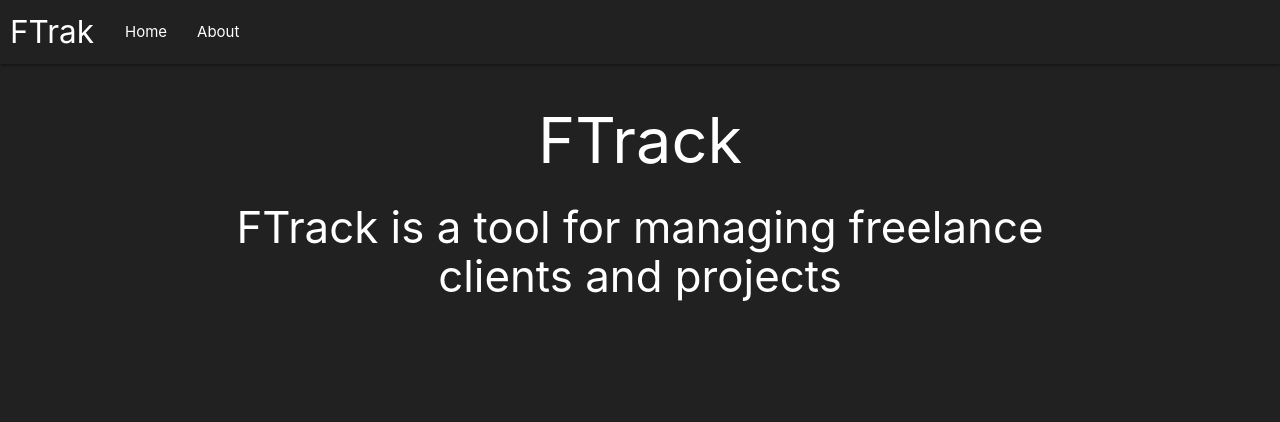
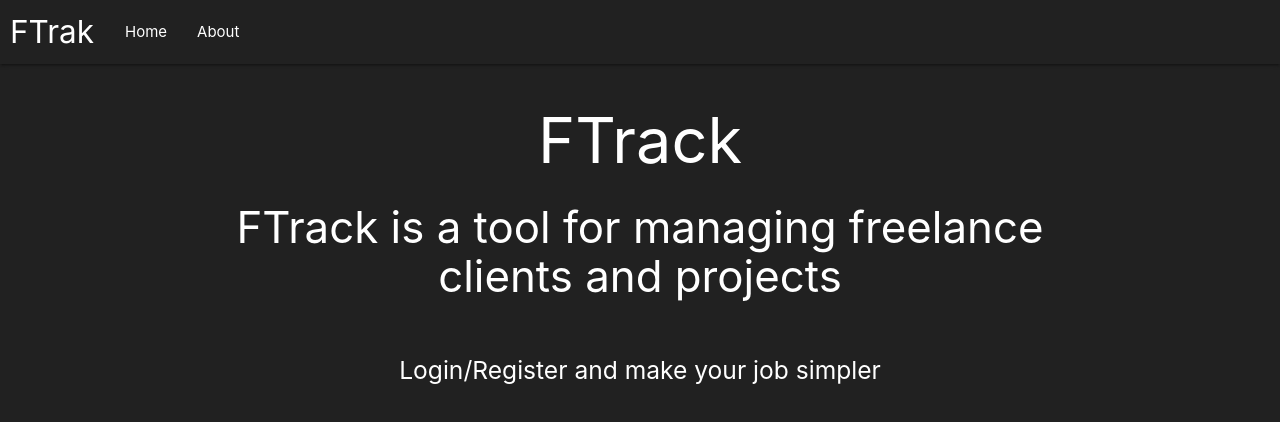
Before and after one commit to Sbakken21/mern-tracker, a React (Create React App) app in the folder client/: page / in a window 1280 px wide. Shown: the top 422 px of the page. Built offline with nearby package versions, Linux system fonts and the light colour scheme; no server answers.

Commit message:
added info to landing and about pages

```diff
--- a/client/src/components/About.js
+++ b/client/src/components/About.js
@@ -5,6 +5,7 @@ const About = () => {
         <div className="container">
             <h1>About</h1>
             <p>FTrak is designed using the MERN stack (MongoDB for a database, Express as a backend framework, React for the frontend, and NodeJS).</p>
+            <p>The source code can be found <a href="https://github.com/Sbakken21/mern-tracker">here.</a></p>
         </div>
     );
 };
--- a/client/src/components/Landing.js
+++ b/client/src/components/Landing.js
@@ -6,6 +6,8 @@ class Landing extends Component {
             <div className="container center-align">
                 <h1>FTrack</h1>
                 <h3>FTrack is a tool for managing freelance clients and projects</h3>
+                <br />
+                <h5>Login/Register and make your job simpler</h5>
             </div>
         );
     }
```
